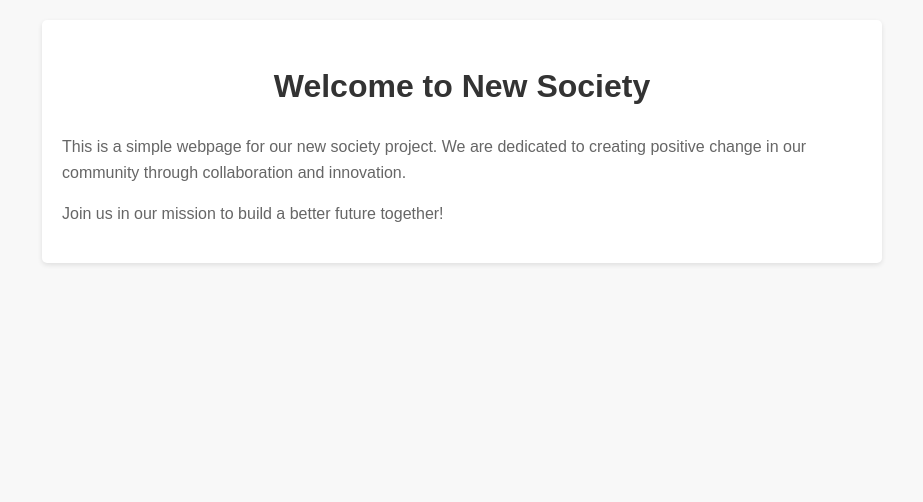
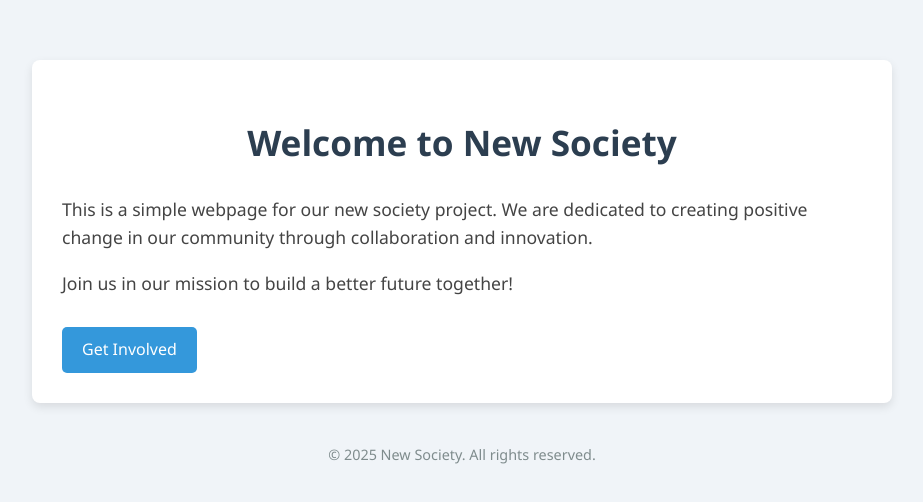
Before and after one commit to Boris-from-Berlin/new-society-test, a plain HTML site: page index.html in a window 1280 px wide. Shown: the whole page, without its empty margins (178-1101 px from the left). Drawn offline with Linux system fonts and the light colour scheme.

Commit message:
Update HTML to use external CSS file

```diff
--- a/index.html
+++ b/index.html
@@ -4,36 +4,17 @@
     <meta charset="UTF-8">
     <meta name="viewport" content="width=device-width, initial-scale=1.0">
     <title>New Society</title>
-    <style>
-        body {
-            font-family: Arial, sans-serif;
-            line-height: 1.6;
-            margin: 0;
-            padding: 20px;
-            background-color: #f8f8f8;
-        }
-        .container {
-            max-width: 800px;
-            margin: 0 auto;
-            padding: 20px;
-            background-color: #fff;
-            border-radius: 5px;
-            box-shadow: 0 2px 5px rgba(0,0,0,0.1);
-        }
-        h1 {
-            color: #333;
-            text-align: center;
-        }
-        p {
-            color: #666;
-        }
-    </style>
+    <link rel="stylesheet" href="styles.css">
 </head>
 <body>
     <div class="container">
         <h1>Welcome to New Society</h1>
         <p>This is a simple webpage for our new society project. We are dedicated to creating positive change in our community through collaboration and innovation.</p>
         <p>Join us in our mission to build a better future together!</p>
+        <a href="#" class="btn">Get Involved</a>
     </div>
+    <footer>
+        &copy; 2025 New Society. All rights reserved.
+    </footer>
 </body>
 </html>
```
